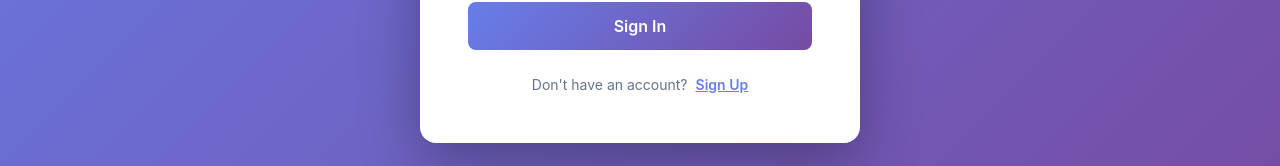
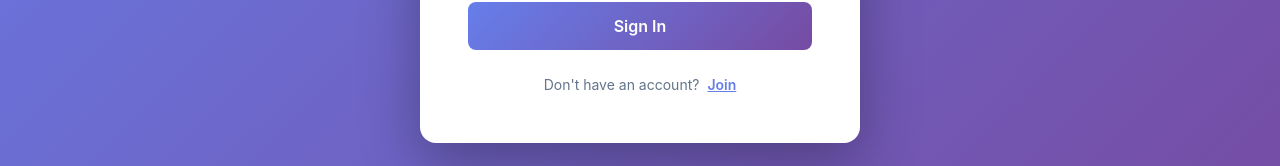
Before and after one commit to andrastanciu212/NYC--AI-Church-Hack-Test, a React (Vite) app: page / in a window 1280 px wide. Shown: the part 538-704 px from the top of the page. Built offline with nearby package versions, Linux system fonts and the light colour scheme; no server answers; the HTML template or start-up script is replaced by a standard one.

Commit message:
Updated Login.tsx

```diff
--- a/src/components/Login.tsx
+++ b/src/components/Login.tsx
@@ -7,7 +7,7 @@ interface LoginProps {
 }
 
 function Login({ onLogin }: LoginProps) {
-  const [isSignUp, setIsSignUp] = useState(false);
+  const [isJoin, setIsJoin] = useState(false);
   const [email, setEmail] = useState('');
   const [password, setPassword] = useState('');
   const [loading, setLoading] = useState(false);
@@ -21,7 +21,7 @@ function Login({ onLogin }: LoginProps) {
     setMessage(null);
 
     try {
-      if (isSignUp) {
+      if (isJoin) {
         const { error } = await supabase.auth.signUp({
           email,
           password,
@@ -30,7 +30,7 @@ function Login({ onLogin }: LoginProps) {
         if (error) throw error;
 
         setMessage('Account created successfully! You can now sign in.');
-        setIsSignUp(false);
+        setIsJoin(false);
         setEmail('');
         setPassword('');
       } else {
@@ -59,7 +59,7 @@ function Login({ onLogin }: LoginProps) {
         </p>
 
         <form onSubmit={handleSubmit} className="login-form">
-          <h2>{isSignUp ? 'Create Account' : 'Sign In'}</h2>
+          <h2>{isJoin ? 'Join' : 'Sign In'}</h2>
 
           {error && <div className="error-message">{error}</div>}
           {message && <div className="success-message">{message}</div>}
@@ -92,22 +92,22 @@ function Login({ onLogin }: LoginProps) {
           </div>
 
           <button type="submit" className="submit-button" disabled={loading}>
-            {loading ? 'Loading...' : isSignUp ? 'Sign Up' : 'Sign In'}
+            {loading ? 'Loading...' : isJoin ? 'Join' : 'Sign In'}
           </button>
 
           <div className="toggle-mode">
-            {isSignUp ? 'Already have an account?' : "Don't have an account?"}
+            {isJoin ? 'Already have an account?' : "Don't have an account?"}
             <button
               type="button"
               onClick={() => {
-                setIsSignUp(!isSignUp);
+                setIsJoin(!isJoin);
                 setError(null);
                 setMessage(null);
               }}
               className="toggle-button"
               disabled={loading}
             >
-              {isSignUp ? 'Sign In' : 'Sign Up'}
+              {isJoin ? 'Sign In' : 'Join'}
             </button>
           </div>
         </form>
```
